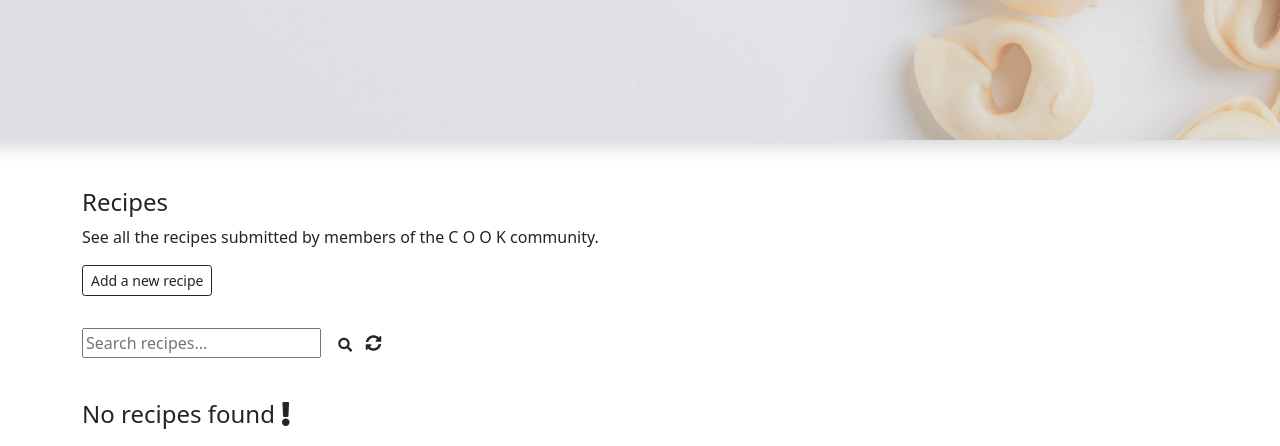
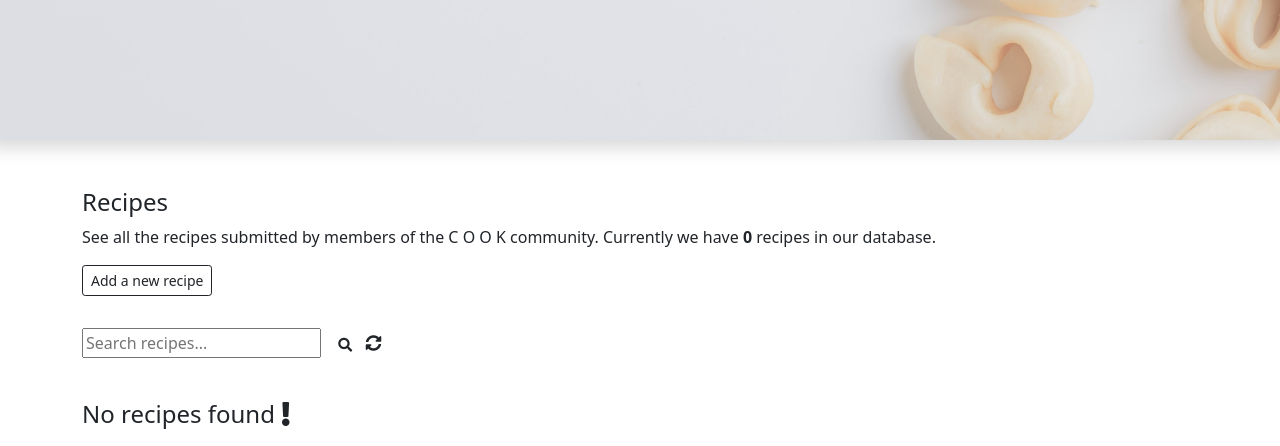
Before and after one commit to Code-Institute-Submissions/Chloe-O-C-O-O-K-Milestone-Project-3, a Flask app: page /search in a window 1280 px wide. Shown: the part 420-866 px from the top of the page. Run offline with Flask 2, Linux system fonts and the light colour scheme; data that the repository does not hold is empty; some libraries are stand-ins or nearby versions.

Commit message:
resolved issues with forloop in recipes page, now functional

```diff
--- a/templates/recipes.html
+++ b/templates/recipes.html
@@ -11,7 +11,7 @@
         </div>
     </div>
     <div class="row">
-        <p>See all the recipes submitted by members of the C O O K community.</p>
+        <p>See all the recipes submitted by members of the C O O K community. Currently we have <span class="fw-bold">{{recipes|length}}</span> recipes in our database. </p>
     </div>
     <div class="row">
         <div>
@@ -33,10 +33,12 @@
         </div>
     </div>
     {% if recipes|length > 0 %}
-    <div class="container">
+    <!--<div class="container">-->
     <div class="row">
 
         {% for recipe in recipes %}
+
+
         <div class="card mb-4 shadow font-italic w-75 mx-auto">
             <div class="row no-gutters">
                 <div class="col-md-8">
@@ -69,13 +71,11 @@
                 </div>
             </div>
         </div>
-        </div>
-    </div>
 
         <!--Modal template used from Bootstrap docs-->
 
-    <div class="modal fade" id="adminDeleteRecipe{{ recipe._id }}" tabindex="-1" aria-labelledby="adminDeleteRecipe{{ recipe._id }}"
-        aria-hidden="true">
+        <div class="modal fade" id="adminDeleteRecipe{{ recipe._id }}" tabindex="-1"
+            aria-labelledby="adminDeleteRecipe{{ recipe._id }}" aria-hidden="true">
             <div class="modal-dialog">
                 <div class="modal-content">
                     <div class="modal-header">
@@ -90,7 +90,8 @@
                     <div class="modal-footer">
                         <button type="button" class="btn btn-outline-dark btn-sm" data-dismiss="modal">No, don't
                             delete</button>
-                    <a class="btn btn-outline-dark btn-sm" href="{{  url_for('admin_delete_recipe', recipe_id=recipe._id)  }}">
+                        <a class="btn btn-outline-dark btn-sm"
+                            href="{{  url_for('admin_delete_recipe', recipe_id=recipe._id)  }}">
                             Delete
                         </a>
                     </div>
@@ -100,6 +101,13 @@
 
         {% endfor %}
 
+    </div>
+
+</div>
+
+<!--</div>-->
+
+
 <!--If their are no matching results for user's search, they are flashed the below message-->
 {% else %}
 <div class="row">
@@ -108,7 +116,5 @@
     </div>
 </div>
 {% endif %}
-</div>
-
 
 {% endblock %}
```
Lines whose indentation alone changed are shown as unchanged.
